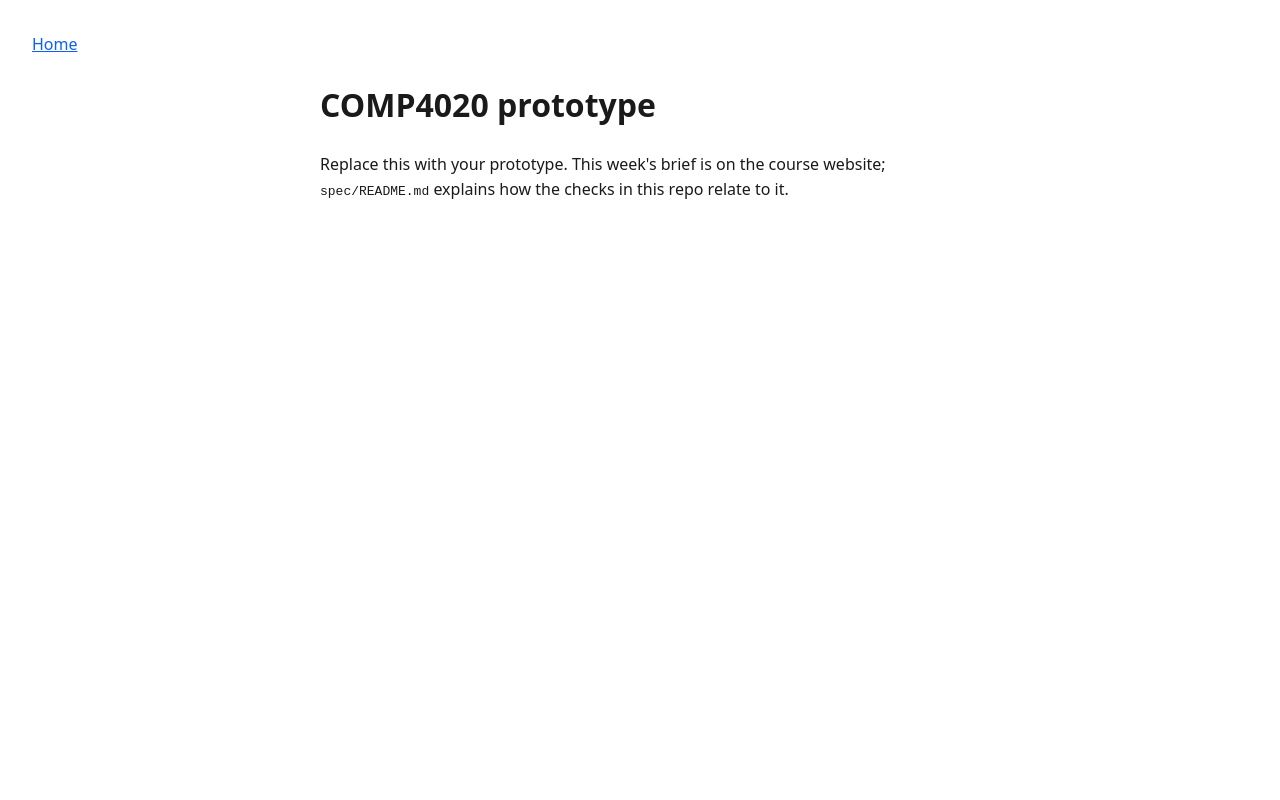
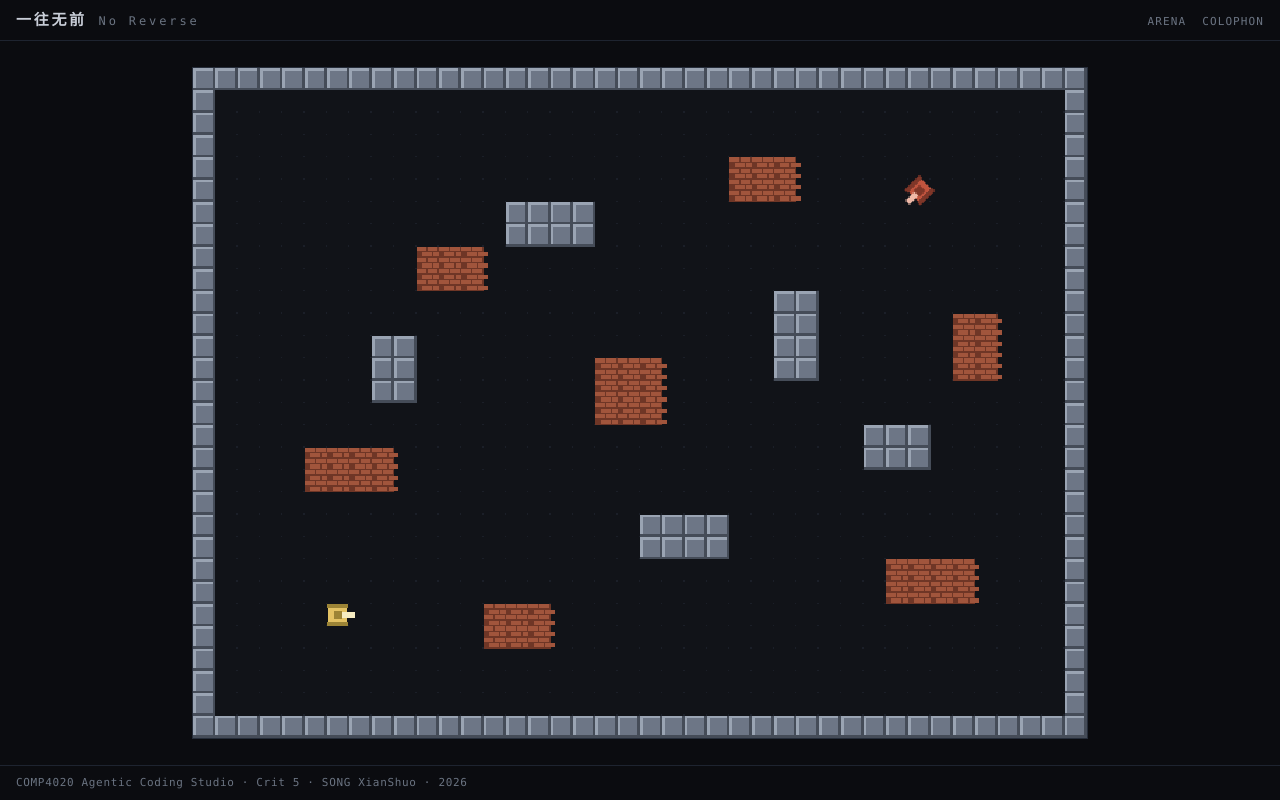
Before and after one commit to comp4020-agentic-coding-studio/comp4020-crit5-1181278174, a website built with Vite: page index.html in a window 1280 px wide. Built offline with nearby package versions, Linux system fonts and the light colour scheme.

Commit message:
arena, and a tank that turns

```diff
--- a/index.html
+++ b/index.html
@@ -3,10 +3,10 @@
   <head>
     <meta charset="UTF-8" />
     <meta name="viewport" content="width=device-width, initial-scale=1.0" />
-    <title>COMP4020 prototype</title>
+    <title>一往无前 No Reverse</title>
     <meta
       name="description"
-      content="Replace this with one sentence saying what this page is. A search result and a link preview both show it."
+      content="一往无前 No Reverse — a top-down pixel tank, built for COMP4020 Crit 5 by SONG XianShuo."
     />
 
     <!--
@@ -22,17 +22,16 @@
   </head>
   <body>
     <header>
+      <h1><span lang="zh-Hans">一往无前</span> <b>No Reverse</b></h1>
       <nav aria-label="Primary">
-        <a href="./">Home</a>
+        <a href="#arena">Arena</a>
+        <a href="#colophon">Colophon</a>
       </nav>
     </header>
     <main>
-      <h1>COMP4020 prototype</h1>
-      <p>
-        Replace this with your prototype. This week's brief is on the course website;
-        <code>spec/README.md</code> explains how the checks in this repo relate to it.
-      </p>
+      <canvas id="arena" width="640" height="480" aria-label="Arena"></canvas>
     </main>
+    <footer id="colophon">COMP4020 Agentic Coding Studio · Crit 5 · SONG XianShuo · 2026</footer>
     <script type="module" src="./main.ts"></script>
   </body>
 </html>
--- a/main.ts
+++ b/main.ts
@@ -1,4 +1,51 @@
-// The TypeScript entry point, loaded as a module by index.html. Vite compiles
-// it; `pnpm typecheck` type-checks it. If the week's spec rules out
-// JavaScript, delete this file and the script tag that loads it.
-export {};
+import { H, W } from "./src/config.ts";
+import { newGame, press, step } from "./src/game.ts";
+import { drawCursor, drawTank, paintMap } from "./src/render.ts";
+
+const canvas = document.querySelector<HTMLCanvasElement>("#arena")!;
+canvas.width = W;
+canvas.height = H;
+const g = canvas.getContext("2d")!;
+g.imageSmoothingEnabled = false;
+
+const world = newGame();
+let mapLayer = paintMap(world.arena.grid);
+
+function toWorld(e: PointerEvent): { x: number; y: number } {
+  const r = canvas.getBoundingClientRect();
+  return { x: ((e.clientX - r.left) / r.width) * W, y: ((e.clientY - r.top) / r.height) * H };
+}
+
+let aiming = false;
+canvas.addEventListener("pointermove", (e) => {
+  world.cursor = toWorld(e);
+  if (!aiming) {
+    aiming = true;
+    canvas.classList.add("aiming");
+  }
+});
+canvas.addEventListener("pointerdown", (e) => {
+  world.cursor = toWorld(e);
+  canvas.setPointerCapture(e.pointerId);
+  press(world);
+});
+
+let last = performance.now();
+function frame(now: number): void {
+  const dt = Math.min(0.05, (now - last) / 1000);
+  last = now;
+
+  step(world, dt);
+
+  if (world.mapDirty) {
+    mapLayer = paintMap(world.arena.grid);
+    world.mapDirty = false;
+  }
+  g.drawImage(mapLayer, 0, 0);
+  for (const e of world.enemies) if (e.alive) drawTank(g, e);
+  if (world.player.alive) drawTank(g, world.player);
+  if (aiming) drawCursor(g, world.cursor.x, world.cursor.y);
+
+  requestAnimationFrame(frame);
+}
+requestAnimationFrame(frame);
--- /dev/null
+++ b/src/config.ts
@@ -0,0 +1,29 @@
+// Every tunable number in the game. Nothing here reads the DOM.
+
+export const TILE = 16;
+export const COLS = 40;
+export const ROWS = 30;
+export const W = COLS * TILE; // 640
+export const H = ROWS * TILE; // 480
+
+// The tank never stops and never reverses. Speed is constant; the only thing
+// the player controls is how fast it is allowed to turn.
+export const SPEED = 60; // px/s
+export const TURN_RATE = 2.0; // rad/s
+export const TURN_RADIUS = SPEED / TURN_RATE; // 30px -- just under two tiles
+export const TANK_R = 6; // collision circle
+
+// Inside this radius the cursor cannot say anything the tank could act on:
+// the whole disc is unreachable geometry. So the heading holds instead of
+// snapping to noise under the cursor.
+export const DEAD_ZONE = TURN_RADIUS;
+
+export const BULLET_SPEED = 200;
+export const BULLET_R = 2;
+export const BULLET_BOUNCES = 3;
+export const BULLET_LIFE = 4; // seconds
+export const MUZZLE = TANK_R + BULLET_R + 1;
+export const FIRE_COOLDOWN = 0.35;
+export const MAX_BULLETS = 3; // in flight, per tank
+
+export const LIVES = 3;
--- /dev/null
+++ b/src/game.ts
@@ -0,0 +1,75 @@
+// The state machine and the world it owns. Still no DOM here -- main.ts does
+// the wiring, render.ts does the drawing.
+
+import { LIVES, SPEED } from "./config.ts";
+import { centre, wave1, type Arena } from "./map.ts";
+import { advance, aim, steer, tank, tankHitsWall, type Tank } from "./sim.ts";
+
+export type Phase = "READY" | "PLAYING" | "DEAD" | "WAVE_CLEAR" | "WON" | "LOST";
+
+export type World = {
+  phase: Phase;
+  arena: Arena;
+  player: Tank;
+  enemies: Tank[];
+  lives: number;
+  wave: number;
+  cursor: { x: number; y: number };
+  mapDirty: boolean;
+  clock: number; // seconds spent in the current phase
+};
+
+function place(a: Arena): { player: Tank; enemies: Tank[] } {
+  const p = centre(a.player.cx, a.player.cy);
+  return {
+    player: tank(p.x, p.y, a.player.angle, true),
+    enemies: a.enemies.map((s) => {
+      const c = centre(s.cx, s.cy);
+      return tank(c.x, c.y, s.angle, false, 0);
+    }),
+  };
+}
+
+export function newGame(): World {
+  const arena = wave1();
+  const { player, enemies } = place(arena);
+  return {
+    phase: "READY",
+    arena,
+    player,
+    enemies,
+    lives: LIVES,
+    wave: 1,
+    cursor: { x: player.x + 100, y: player.y },
+    mapDirty: true,
+    clock: 0,
+  };
+}
+
+export function step(w: World, dt: number): void {
+  w.clock += dt;
+
+  // In READY the arena is frozen -- but the hull still answers the cursor, so
+  // the one thing you can do before the game starts is the one thing the game
+  // is made of.
+  w.player.target = aim(w.player, w.cursor.x, w.cursor.y);
+  steer(w.player, dt);
+
+  if (w.phase !== "PLAYING") return;
+
+  advance(w.player, dt, SPEED);
+  if (tankHitsWall(w.arena.grid, w.player)) kill(w);
+}
+
+function kill(w: World): void {
+  w.player.alive = false;
+  w.phase = "DEAD";
+  w.clock = 0;
+}
+
+export function press(w: World): void {
+  if (w.phase === "READY") {
+    w.phase = "PLAYING";
+    w.clock = 0;
+  }
+}
--- /dev/null
+++ b/src/map.ts
@@ -0,0 +1,85 @@
+// The arena grid. Pure data + pure functions -- no canvas, no window, so the
+// generator's invariants can be tested headlessly.
+
+import { COLS, ROWS, TILE } from "./config.ts";
+
+export const EMPTY = 0;
+export const BRICK = 1;
+export const STEEL = 2;
+
+export type Tile = typeof EMPTY | typeof BRICK | typeof STEEL;
+export type Grid = Uint8Array;
+
+export type Spawn = { cx: number; cy: number; angle: number };
+
+export type Arena = {
+  grid: Grid;
+  player: Spawn;
+  enemies: Spawn[];
+};
+
+export function blank(): Grid {
+  return new Uint8Array(COLS * ROWS);
+}
+
+export function at(g: Grid, cx: number, cy: number): number {
+  if (cx < 0 || cy < 0 || cx >= COLS || cy >= ROWS) return STEEL;
+  return g[cy * COLS + cx]!;
+}
+
+export function put(g: Grid, cx: number, cy: number, t: number): void {
+  if (cx < 0 || cy < 0 || cx >= COLS || cy >= ROWS) return;
+  g[cy * COLS + cx] = t;
+}
+
+export function fill(g: Grid, cx: number, cy: number, w: number, h: number, t: number): void {
+  for (let y = cy; y < cy + h; y++) for (let x = cx; x < cx + w; x++) put(g, x, y, t);
+}
+
+/** The outer ring is always steel: nothing leaves the arena, everything bounces. */
+export function border(g: Grid): void {
+  for (let x = 0; x < COLS; x++) {
+    put(g, x, 0, STEEL);
+    put(g, x, ROWS - 1, STEEL);
+  }
+  for (let y = 0; y < ROWS; y++) {
+    put(g, 0, y, STEEL);
+    put(g, COLS - 1, y, STEEL);
+  }
+}
+
+/** Tile centre in world pixels. */
+export function centre(cx: number, cy: number): { x: number; y: number } {
+  return { x: cx * TILE + TILE / 2, y: cy * TILE + TILE / 2 };
+}
+
+/**
+ * Wave 1 is hand-placed, not generated. It is the only chance to arrange the
+ * arena so the rules teach themselves in the first ten seconds: a long clear
+ * runway ahead of the player, and enough steel in the far half that the first
+ * enemy has somewhere to shoot itself.
+ */
+export function wave1(): Arena {
+  const g = blank();
+  border(g);
+
+  fill(g, 14, 6, 4, 2, STEEL);
+  fill(g, 26, 10, 2, 4, STEEL);
+  fill(g, 20, 20, 4, 2, STEEL);
+  fill(g, 30, 16, 3, 2, STEEL);
+  fill(g, 8, 12, 2, 3, STEEL);
+
+  fill(g, 10, 8, 3, 2, BRICK);
+  fill(g, 18, 13, 3, 3, BRICK);
+  fill(g, 24, 4, 3, 2, BRICK);
+  fill(g, 5, 17, 4, 2, BRICK);
+  fill(g, 31, 22, 4, 2, BRICK);
+  fill(g, 13, 24, 3, 2, BRICK);
+  fill(g, 34, 11, 2, 3, BRICK);
+
+  return {
+    grid: g,
+    player: { cx: 6, cy: 24, angle: 0 },
+    enemies: [{ cx: 32, cy: 5, angle: Math.PI * 0.75 }],
+  };
+}
--- /dev/null
+++ b/src/render.ts
@@ -0,0 +1,90 @@
+// Everything that touches a canvas lives here.
+
+import { COLS, H, ROWS, TANK_R, TILE, W } from "./config.ts";
+import { at, BRICK, EMPTY, STEEL, type Grid } from "./map.ts";
+import type { Tank } from "./sim.ts";
+
+const FLOOR = "#111318";
+const GRID_DOT = "#1b1f28";
+const BRICK_FACE = "#a1553c";
+const BRICK_DARK = "#6f3626";
+const STEEL_FACE = "#6d7686";
+const STEEL_LIT = "#9aa4b3";
+const STEEL_DARK = "#454c58";
+
+const PLAYER = { hull: "#e3c264", tread: "#9c8436", barrel: "#f6ecc2" };
+const ENEMY = { hull: "#c0543e", tread: "#7f3628", barrel: "#efb9a8" };
+
+/** The map only changes when a brick breaks, so it is drawn once and blitted. */
+export function paintMap(grid: Grid): HTMLCanvasElement {
+  const c = document.createElement("canvas");
+  c.width = W;
+  c.height = H;
+  const g = c.getContext("2d")!;
+  g.fillStyle = FLOOR;
+  g.fillRect(0, 0, W, H);
+
+  g.fillStyle = GRID_DOT;
+  for (let y = 0; y < ROWS; y++) {
+    for (let x = 0; x < COLS; x++) {
+      if (at(grid, x, y) === EMPTY) g.fillRect(x * TILE + TILE - 1, y * TILE + TILE - 1, 1, 1);
+    }
+  }
+
+  for (let y = 0; y < ROWS; y++) {
+    for (let x = 0; x < COLS; x++) {
+      const t = at(grid, x, y);
+      const px = x * TILE;
+      const py = y * TILE;
+      if (t === BRICK) {
+        g.fillStyle = BRICK_DARK;
+        g.fillRect(px, py, TILE, TILE);
+        g.fillStyle = BRICK_FACE;
+        for (let r = 0; r < 4; r++) {
+          const off = r % 2 === 0 ? 0 : 4;
+          for (let b = 0; b < 2; b++) g.fillRect(px + off + b * 8, py + r * 4, 7, 3);
+        }
+      } else if (t === STEEL) {
+        g.fillStyle = STEEL_FACE;
+        g.fillRect(px, py, TILE, TILE);
+        g.fillStyle = STEEL_LIT;
+        g.fillRect(px, py, TILE, 2);
+        g.fillRect(px, py, 2, TILE);
+        g.fillStyle = STEEL_DARK;
+        g.fillRect(px, py + TILE - 2, TILE, 2);
+        g.fillRect(px + TILE - 2, py, 2, TILE);
+      }
+    }
+  }
+  return c;
+}
+
+export function drawTank(g: CanvasRenderingContext2D, t: Tank): void {
+  const p = t.player ? PLAYER : ENEMY;
+  g.save();
+  g.translate(Math.round(t.x), Math.round(t.y));
+  g.rotate(t.angle);
+  g.fillStyle = p.tread;
+  g.fillRect(-8, -8, 15, 3);
+  g.fillRect(-8, 5, 15, 3);
+  g.fillStyle = p.hull;
+  g.fillRect(-7, -5, 13, 10);
+  g.fillStyle = p.barrel;
+  g.fillRect(2, -2, 10, 4);
+  g.fillStyle = p.tread;
+  g.fillRect(-3, -3, 6, 6);
+  g.restore();
+}
+
+/** A crosshair, not an arrow: the pointer is aiming, not clicking widgets. */
+export function drawCursor(g: CanvasRenderingContext2D, x: number, y: number): void {
+  const cx = Math.round(x);
+  const cy = Math.round(y);
+  g.fillStyle = "#f6ecc2";
+  g.fillRect(cx - 5, cy, 4, 1);
+  g.fillRect(cx + 2, cy, 4, 1);
+  g.fillRect(cx, cy - 5, 1, 4);
+  g.fillRect(cx, cy + 2, 1, 4);
+}
+
+export { TANK_R };
--- /dev/null
+++ b/src/sim.ts
@@ -0,0 +1,84 @@
+// Geometry and stepping. Pure: takes state and dt, returns nothing but
+// mutations of what it was handed. No canvas, no window, no timers.
+
+import { DEAD_ZONE, TANK_R, TILE, TURN_RATE } from "./config.ts";
+import { at, EMPTY, type Grid } from "./map.ts";
+
+export type Tank = {
+  x: number;
+  y: number;
+  angle: number; // hull heading == gun heading. There is no turret.
+  target: number; // where the cursor (or the AI) wants the hull pointed
+  alive: boolean;
+  player: boolean;
+  cooldown: number;
+  care: number; // 0 = fires blind, 1 = checks what is in front of it first
+};
+
+export function tank(x: number, y: number, angle: number, player: boolean, care = 0): Tank {
+  return { x, y, angle, target: angle, alive: true, player, cooldown: 0, care };
+}
+
+/** Fold an angle into (-PI, PI]. */
+export function wrap(a: number): number {
+  let r = a % (Math.PI * 2);
+  if (r > Math.PI) r -= Math.PI * 2;
+  if (r <= -Math.PI) r += Math.PI * 2;
+  return r;
+}
+
+/**
+ * Turn `cur` towards `target`, never by more than `maxStep`. This cap is the
+ * whole game: it is what gives the tank a turning radius, and therefore what
+ * makes a wall something you have to plan around rather than steer around.
+ */
+export function turnToward(cur: number, target: number, maxStep: number): number {
+  const d = wrap(target - cur);
+  if (Math.abs(d) <= maxStep) return wrap(target);
+  return wrap(cur + Math.sign(d) * maxStep);
+}
+
+/**
+ * The cursor asks for a heading -- except within DEAD_ZONE, where it is asking
+ * for a point the tank physically cannot reach (the interior of its own
+ * turning circles). There the previous request stands.
+ */
+export function aim(t: Tank, cursorX: number, cursorY: number): number {
+  const dx = cursorX - t.x;
+  const dy = cursorY - t.y;
+  if (dx * dx + dy * dy < DEAD_ZONE * DEAD_ZONE) return t.target;
+  return Math.atan2(dy, dx);
+}
+
+export function steer(t: Tank, dt: number): void {
+  t.angle = turnToward(t.angle, t.target, TURN_RATE * dt);
+}
+
+export function advance(t: Tank, dt: number, speed: number): void {
+  t.x += Math.cos(t.angle) * speed * dt;
+  t.y += Math.sin(t.angle) * speed * dt;
+}
+
+/** Does a circle of radius r at (x, y) overlap any non-empty tile? */
+export function hitsWall(g: Grid, x: number, y: number, r: number): boolean {
+  const x0 = Math.floor((x - r) / TILE);
+  const x1 = Math.floor((x + r) / TILE);
+  const y0 = Math.floor((y - r) / TILE);
+  const y1 = Math.floor((y + r) / TILE);
+  for (let cy = y0; cy <= y1; cy++) {
+    for (let cx = x0; cx <= x1; cx++) {
+      if (at(g, cx, cy) === EMPTY) continue;
+      // nearest point on the tile rect to the circle centre
+      const nx = Math.max(cx * TILE, Math.min(x, cx * TILE + TILE));
+      const ny = Math.max(cy * TILE, Math.min(y, cy * TILE + TILE));
+      const dx = x - nx;
+      const dy = y - ny;
+      if (dx * dx + dy * dy < r * r) return true;
+    }
+  }
+  return false;
+}
+
+export function tankHitsWall(g: Grid, t: Tank): boolean {
+  return hitsWall(g, t.x, t.y, TANK_R);
+}
--- a/styles.css
+++ b/styles.css
@@ -1,16 +1,97 @@
+:root {
+  color-scheme: dark;
+  --ink: #c9ced8;
+  --dim: #6b7482;
+  --line: #1e2430;
+  --floor: #111318;
+}
+
+* {
+  box-sizing: border-box;
+}
+
 body {
   margin: 0;
-  padding: 2rem;
-  font-family: system-ui, sans-serif;
-  line-height: 1.6;
-  color: #1a1a1a;
+  min-height: 100dvh;
+  display: flex;
+  flex-direction: column;
+  background: #0b0c10;
+  color: var(--ink);
+  font-family: ui-monospace, SFMono-Regular, "Cascadia Mono", Menlo, monospace;
+  font-size: 0.8125rem;
+  line-height: 1.5;
+}
+
+header {
+  display: flex;
+  flex-wrap: wrap;
+  gap: 0.5rem 1.25rem;
+  align-items: baseline;
+  justify-content: space-between;
+  padding: 0.55rem 1rem;
+  border-bottom: 1px solid var(--line);
+}
+
+h1 {
+  margin: 0;
+  font-size: 0.9375rem;
+  font-weight: 600;
+  letter-spacing: 0.18em;
+}
+
+h1 b {
+  color: var(--dim);
+  font-weight: 400;
+  letter-spacing: 0.24em;
+  font-size: 0.75rem;
+}
+
+nav {
+  display: flex;
+  gap: 1rem;
+}
+
+a {
+  color: var(--dim);
+  text-decoration: none;
+  letter-spacing: 0.1em;
+  text-transform: uppercase;
+  font-size: 0.6875rem;
+}
+
+a:hover,
+a:focus-visible {
+  color: var(--ink);
 }
 
 main {
-  max-width: 40rem;
-  margin: 0 auto;
+  flex: 1;
+  min-height: 0;
+  display: grid;
+  place-items: center;
+  padding: 0.75rem;
 }
 
-a {
-  color: #0b5fff;
+canvas {
+  display: block;
+  width: min(100%, 1280px, calc((100dvh - 8rem) * 4 / 3));
+  aspect-ratio: 4 / 3;
+  height: auto;
+  background: var(--floor);
+  border: 1px solid #262d3a;
+  image-rendering: pixelated;
+  touch-action: none;
+  cursor: crosshair;
 }
+
+canvas.aiming {
+  cursor: none;
+}
+
+footer {
+  padding: 0.55rem 1rem;
+  border-top: 1px solid var(--line);
+  color: var(--dim);
+  font-size: 0.6875rem;
+  letter-spacing: 0.06em;
+}
--- a/tsconfig.json
+++ b/tsconfig.json
@@ -16,5 +16,5 @@
     "useDefineForClassFields": true,
     "noFallthroughCasesInSwitch": true
   },
-  "include": ["*.ts", "spec", "scripts"]
+  "include": ["*.ts", "src", "spec", "scripts"]
 }
```
